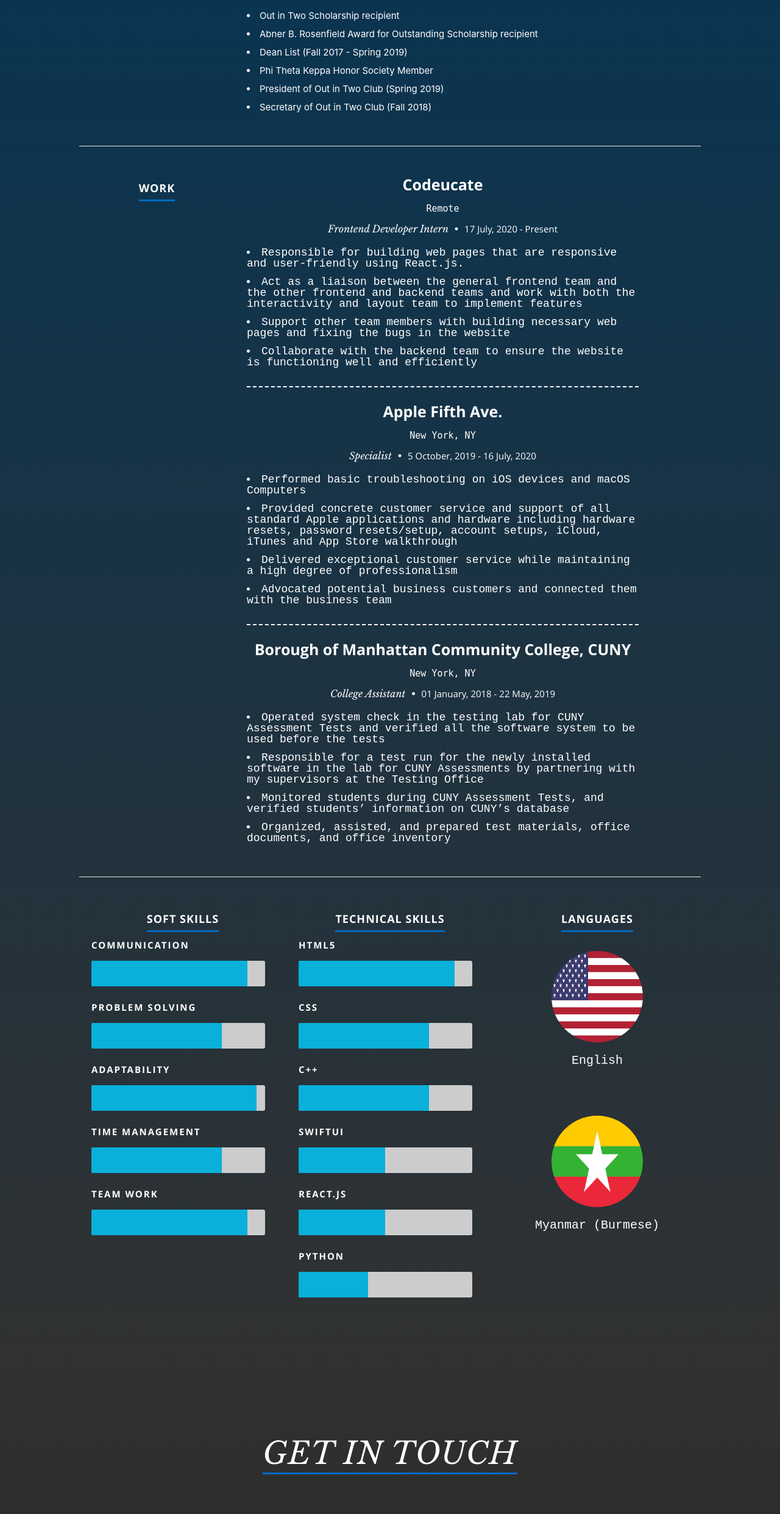
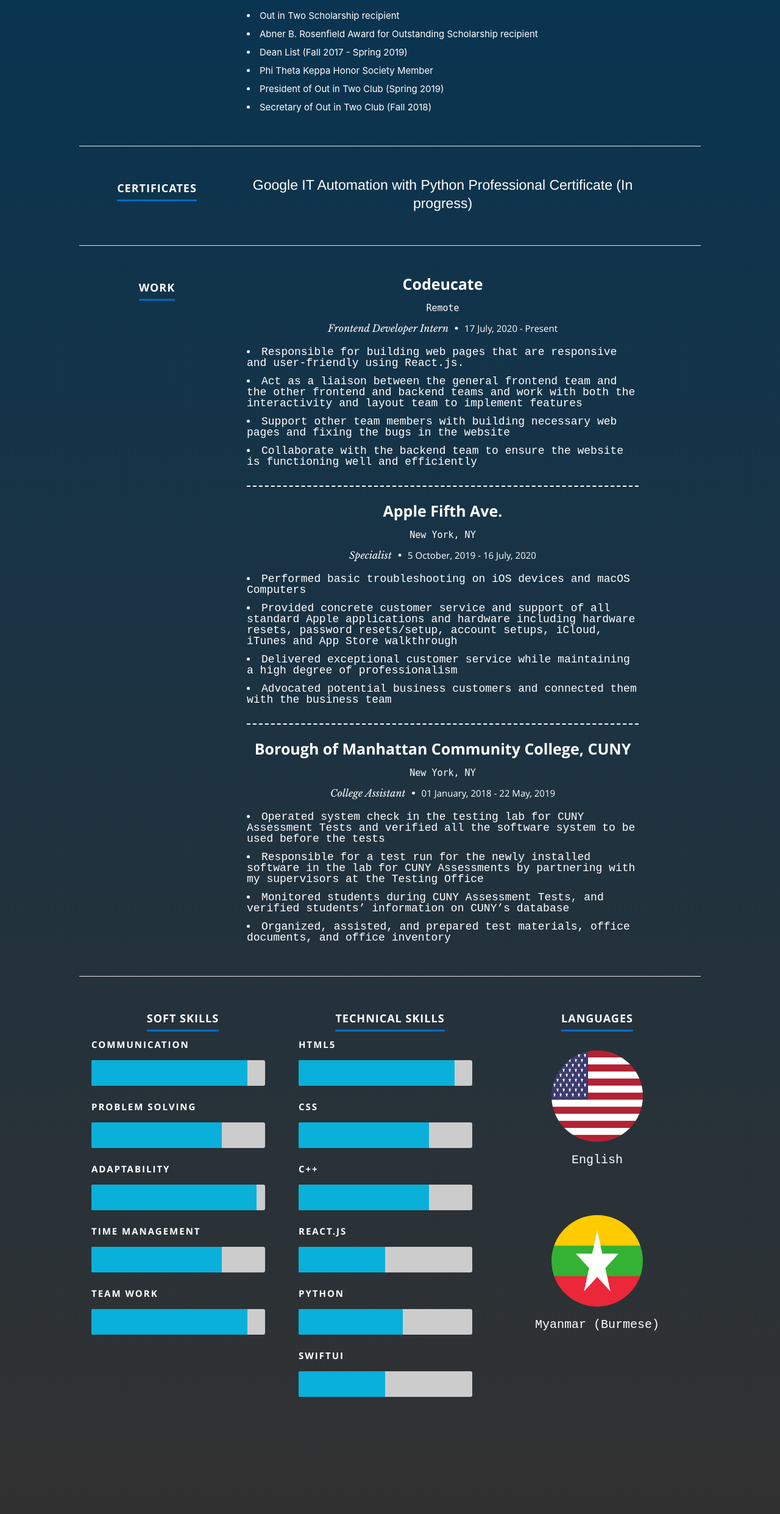
Before and after one commit to MyatThuKo/Portfolio-Website, a React (Create React App) app: page / in a window 1280 px wide. Shown: the part 2357-4839 px from the top of the page at 61% size. Built offline with nearby package versions, Linux system fonts and the light colour scheme.

Commit message:
Added Certification

```diff
--- a/public/css/layout.css
+++ b/public/css/layout.css
@@ -306,7 +306,7 @@
 #resume .header-col { padding-top: 9px; }
 #resume .main-col { padding-right: 10%; }
 
-.education, .work {
+.education, .work, .certificates {
    margin-bottom: 48px;
    padding-bottom: 24px;
    border-bottom: 1px solid #E8E8E8;
@@ -356,6 +356,10 @@
    margin-bottom: 5px;
 }
 
+#resume .certificates p {
+   font-family: 'Franklin Gothic Medium', 'Arial Narrow', Arial, sans-serif;
+   font-size: 23px;
+}
 /*----------------------------------------------*/
 /*	Skill Bars
 /*----------------------------------------------*/
@@ -496,7 +500,7 @@
   	-webkit-animation: html5 2s ease;
 }
 .python {
-  	width: 40%;
+  	width: 60%;
   	-moz-animation: python 2s ease;
   	-webkit-animation: python 2s ease;
 }
@@ -523,7 +527,7 @@
 }
 @-moz-keyframes python {
   0%   { width: 0px;  }
-  100% { width: 40%;  }
+  100% { width: 60%;  }
 }
 
 @-webkit-keyframes cpp {
@@ -548,7 +552,7 @@
 }
 @-webkit-keyframes python {
   0%   { width: 0px;  }
-  100% { width: 40%;  }
+  100% { width:60%;  }
 }
 
 /* ------------------------------------------------------------------ */
--- a/src/components/resume/resume.js
+++ b/src/components/resume/resume.js
@@ -33,6 +33,19 @@
                                 <li> President of Out in Two Club (Spring 2019) </li>
                                 <li> Secretary of Out in Two Club (Fall 2018) </li>
                             </p>
+                        </div>
+                    </div>
+                </div>
+            </div>
+
+            <div className="row certificates">
+                <div className="three columns header-col">
+                    <h2><span>Certificates</span></h2>
+                </div>
+                <div className="nine columns main-col">
+                    <div className="row item">
+                        <div className="twelve columns">
+                            <p>Google IT Automation with Python Professional Certificate (In progress) </p>
                         </div>
                     </div>
                 </div>
@@ -106,9 +119,9 @@
                             <li><span className="bar-expand html5" /><em>HTML5</em></li>
                             <li><span className="bar-expand css" /><em>CSS</em></li>
                             <li><span className="bar-expand cpp" /><em>C++</em></li>
-                            <li><span className="bar-expand swiftui" /><em>SwiftUI</em></li>
                             <li><span className="bar-expand react" /><em>React.js</em></li>
                             <li><span className="bar-expand python" /><em>Python</em></li>
+                            <li><span className="bar-expand swiftui" /><em>SwiftUI</em></li>
                         </ul>
                     </div>
                 </div>
```
